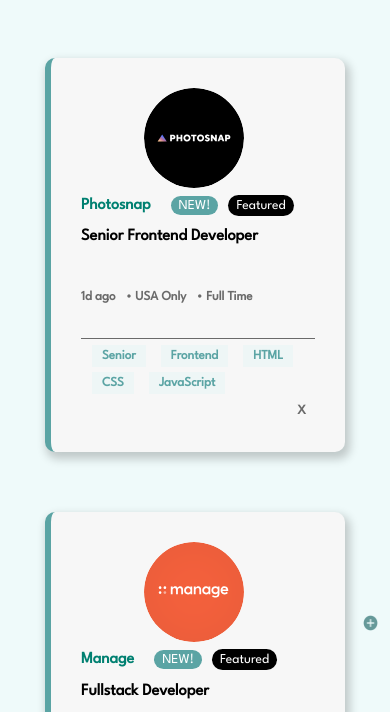
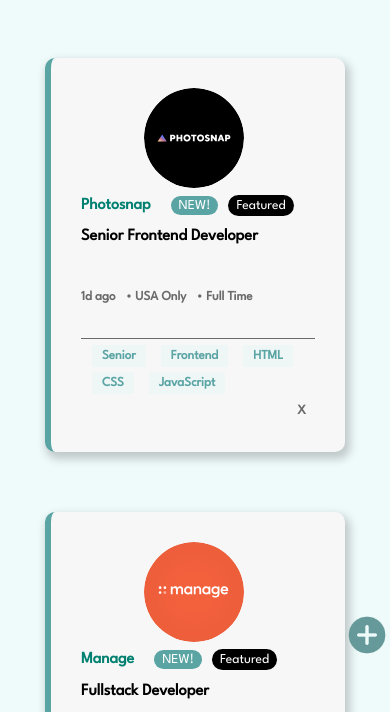
Before and after one commit to amnashehzad-20/job-listing-page, a plain HTML site: page index.html in a window 390 px wide. Shown: the part 102-814 px from the top of the page. Drawn offline with nearby package versions, Linux system fonts and the light colour scheme.

Commit message:
Update style.css

```diff
--- a/style.css
+++ b/style.css
@@ -424,6 +424,19 @@ gap: 5px;
 
 
     }
+    #addJob{
+        position: fixed;
+      top: 85%;
+      left: 89%;
+       width: 4%;
+
+    }
+#addJob img {
+        width: 40px;
+        height:40px;
+     }
+
+
    .developer .removeJob:hover{
 
         background-color: hsl(180, 29%, 50%) ;
@@ -478,4 +491,4 @@ gap: 5px;
         left:85%;
 
     }
-    }
+}
```
